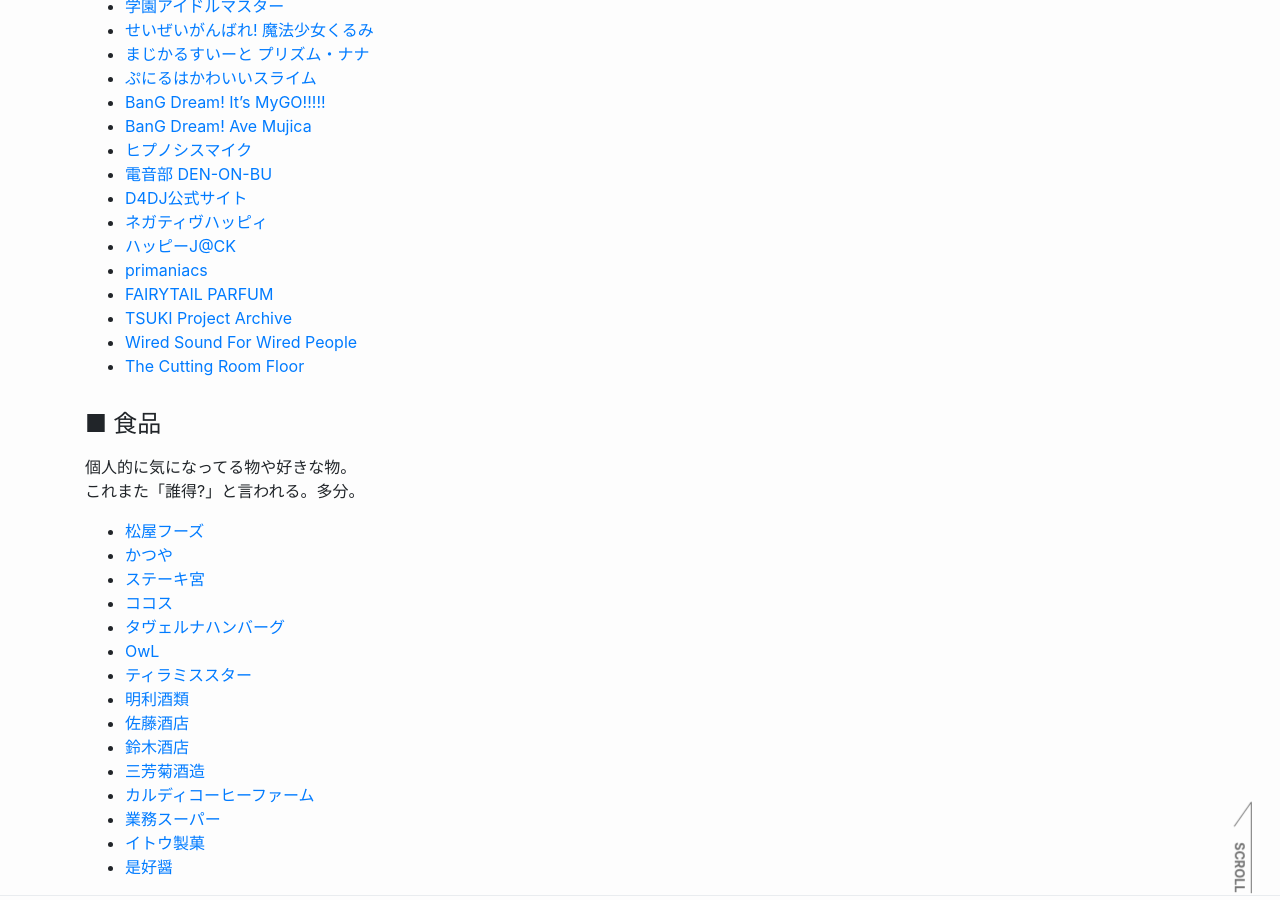
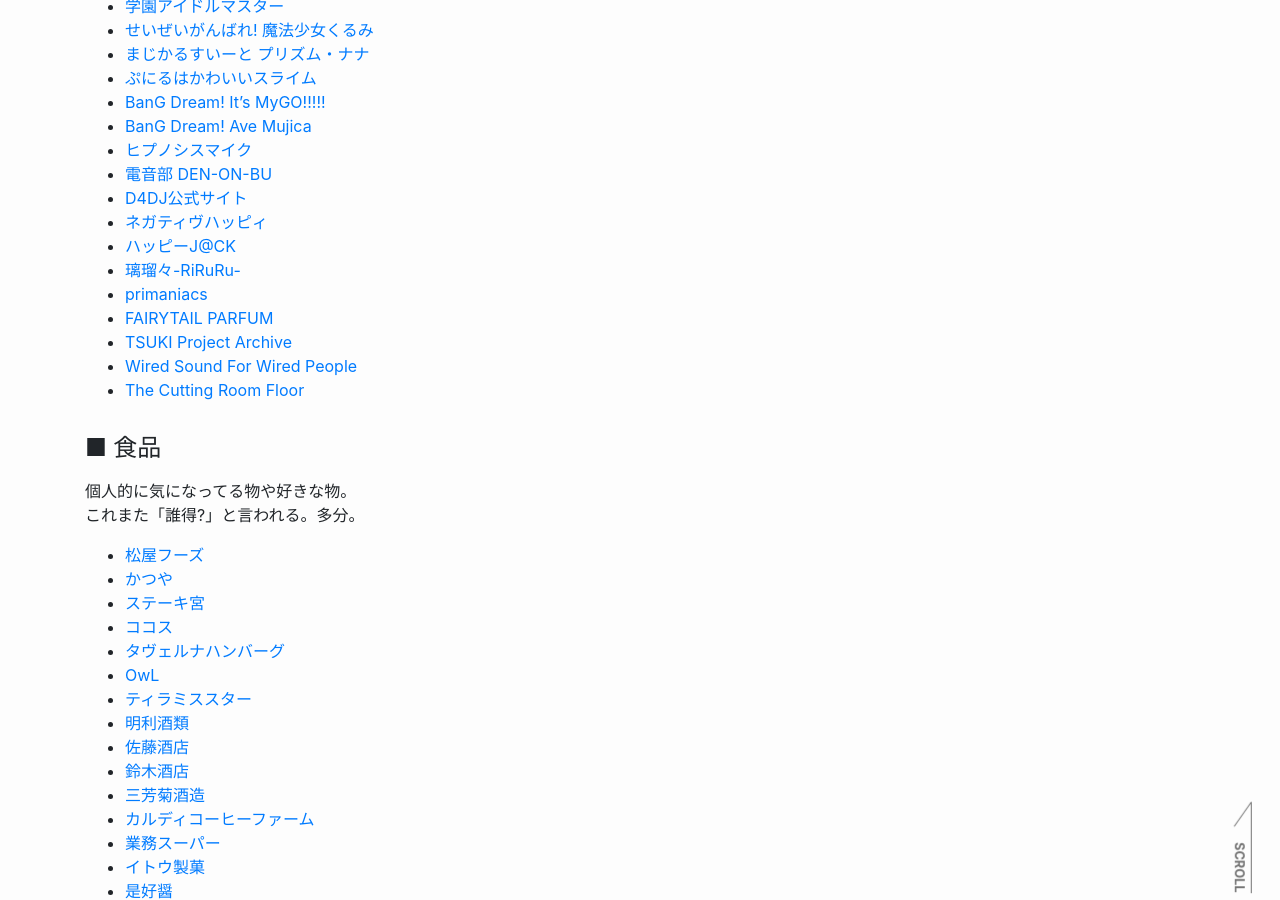
Before and after one commit to reindex-ot/reindex-ot.github.io, a Jekyll site: the page built from link.md, in a window 1280 px wide and 900 px high, scrolled down 2289 px. Built offline with Jekyll 4.4.1, drawn with Linux system fonts in a browser that asks for light colours.

Commit message:
Update link.md
Signed-off-by: Re*Index. (ot_inc) <32851879+reindex-ot@users.noreply.github.com>

```diff
--- a/link.md
+++ b/link.md
@@ -104,6 +104,7 @@ permalink: /link/
 - [D4DJ公式サイト](https://d4dj-pj.com/)
 - [ネガティヴハッピィ](https://negahapi.com/)
 - [ハッピーJ@CK](https://www.youtube.com/@HappyJackDoman)
+- [璃瑠々-RiRuRu-](https://www.youtube.com/@riruru11_11)
 - [primaniacs](https://primaniacs.com/)
 - [FAIRYTAIL PARFUM](https://www.fairytail.jp/)
 - [TSUKI Project Archive](https://systemspace.network/)
```
